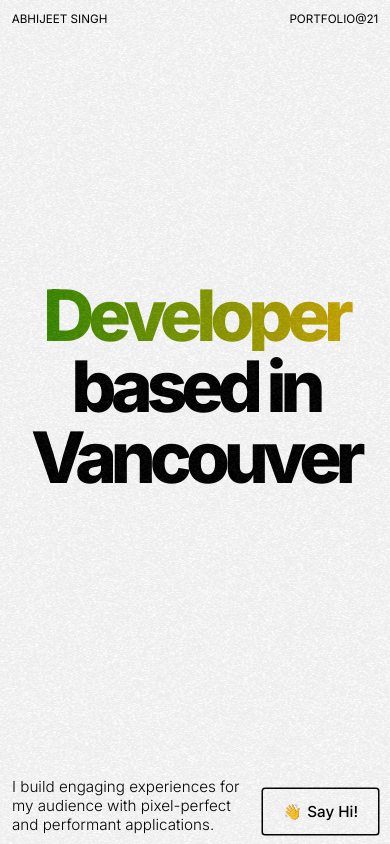
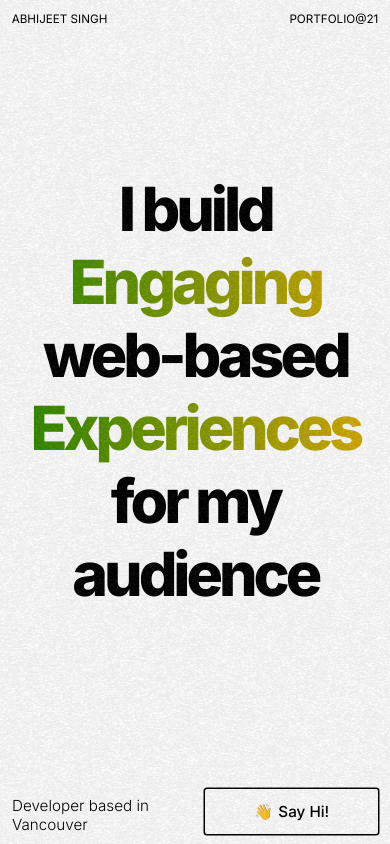
Before and after one commit to abjt14/portfolio-v2, a website built with webpack: page index.html in a window 390 px wide. Shown: the top 844 px of the page. Built offline with Linux system fonts and the light colour scheme.

Commit message:
made changes to title and subtitle text and other text size fixes

```diff
--- a/index.html
+++ b/index.html
@@ -92,18 +92,25 @@
 		<div class="cont" id="cont-1">
 			<h1 class="title">
 				<span>
-					<span>Developer</span>
-					based
+					I build
+					<span>Engaging</span>
+					web-based
 				</span>
-				<span>in Vancouver</span>
+				<span>
+					<span>Experiences</span>
+					for my audience
+				</span>
 			</h1>
 			<h1 class="mobile-title">
-				<span>Developer</span>
-				based in Vancouver
+				I build
+				<span>Engaging</span>
+				web-based
+				<span>Experiences</span>
+				for my audience
 			</h1>
 			<div class="content">
 				<h2 class="sub-title">
-					I build engaging experiences for my audience with pixel-perfect and performant applications.
+					Developer based in Vancouver
 				</h2>
 				<div id="cta-btn-cont">
 					<a id="cta-btn" href="mailto:abhijeetsinghmain@gmail.com">
--- a/src/sass/main/_cont-1.scss
+++ b/src/sass/main/_cont-1.scss
@@ -1,5 +1,5 @@
 $titleFontFamily: "Inter", ui-sans-serif, system-ui, -apple-system, BlinkMacSystemFont, "Segoe UI", Roboto, "Helvetica Neue", Arial, "Noto Sans", sans-serif, "Apple Color Emoji", "Segoe UI Emoji", "Segoe UI Symbol", "Noto Color Emoji";
-$titleFontSize: 11rem;
+$titleFontSize: 7rem;
 
 $subTitleFontFamily: "Inter", ui-sans-serif, system-ui, -apple-system, BlinkMacSystemFont, "Segoe UI", Roboto, "Helvetica Neue", Arial, "Noto Sans", sans-serif, "Apple Color Emoji", "Segoe UI Emoji", "Segoe UI Symbol", "Noto Color Emoji";
 $subTitleFontSize: 1.5rem;
@@ -21,7 +21,7 @@ $ctaButtonFontSize: 1.5rem;
 		font-family: $titleFontFamily;
 		font-weight: 800;
 		line-height: 1;
-		letter-spacing: -0.8rem;
+		letter-spacing: -0.5rem;
 		width: 100%;
 		display: flex;
 		flex-direction: column;
@@ -37,6 +37,7 @@ $ctaButtonFontSize: 1.5rem;
 				background-image: linear-gradient(90deg, #0077e7, #01d8d1);
 				filter: hue-rotate(0deg);
 				animation: hueShift 6s infinite linear 1s;
+				padding-right: 0.5rem;
 
 				@keyframes hueShift {
 					0% {
@@ -91,9 +92,11 @@ $ctaButtonFontSize: 1.5rem;
 			display: flex;
 			flex-direction: column;
 			justify-content: center;
-			font-size: 7rem;
+			font-size: 6rem;
 			transform: translateY(3rem);
 			text-align: center;
+			letter-spacing: -.4rem;
+			line-height: 1.2;
 		}
 
 		@media only screen and (min-width: 640px) {
@@ -114,7 +117,7 @@ $ctaButtonFontSize: 1.5rem;
 			font-weight: 300;
 			width: 100%;
 			font-family: $subTitleFontFamily;
-			flex: 3;
+			flex: 1;
 
 			@media only screen and (max-width: 640px) {
 				flex: 2;
@@ -125,7 +128,7 @@ $ctaButtonFontSize: 1.5rem;
 			display: flex;
 			justify-content: center;
 			align-items: center;
-			flex: 1;
+			flex: 3;
 
 			a#cta-btn {
 				text-decoration: none;
@@ -157,6 +160,10 @@ $ctaButtonFontSize: 1.5rem;
 					opacity: 1;
 				}
 			}
+
+			@media only screen and (max-width: 640px) {
+				flex: 2;
+			}
 		}
 
 		.desktop-filler {
@@ -167,6 +174,8 @@ $ctaButtonFontSize: 1.5rem;
 
 		@media only screen and (max-width: 640px) {
 			flex: none;
+			width: 100%;
+			justify-content: space-between;
 		}
 	}
 
--- a/src/style.scss
+++ b/src/style.scss
@@ -19,7 +19,7 @@ html {
 		font-size: 50%;
 	}
 
-	@media only screen and (min-width: 1000px) {
+	@media only screen and (min-width: 1050px) {
 		font-size: 70%;
 	}
 
```
Also changed, not shown: dist/bundle.js.
